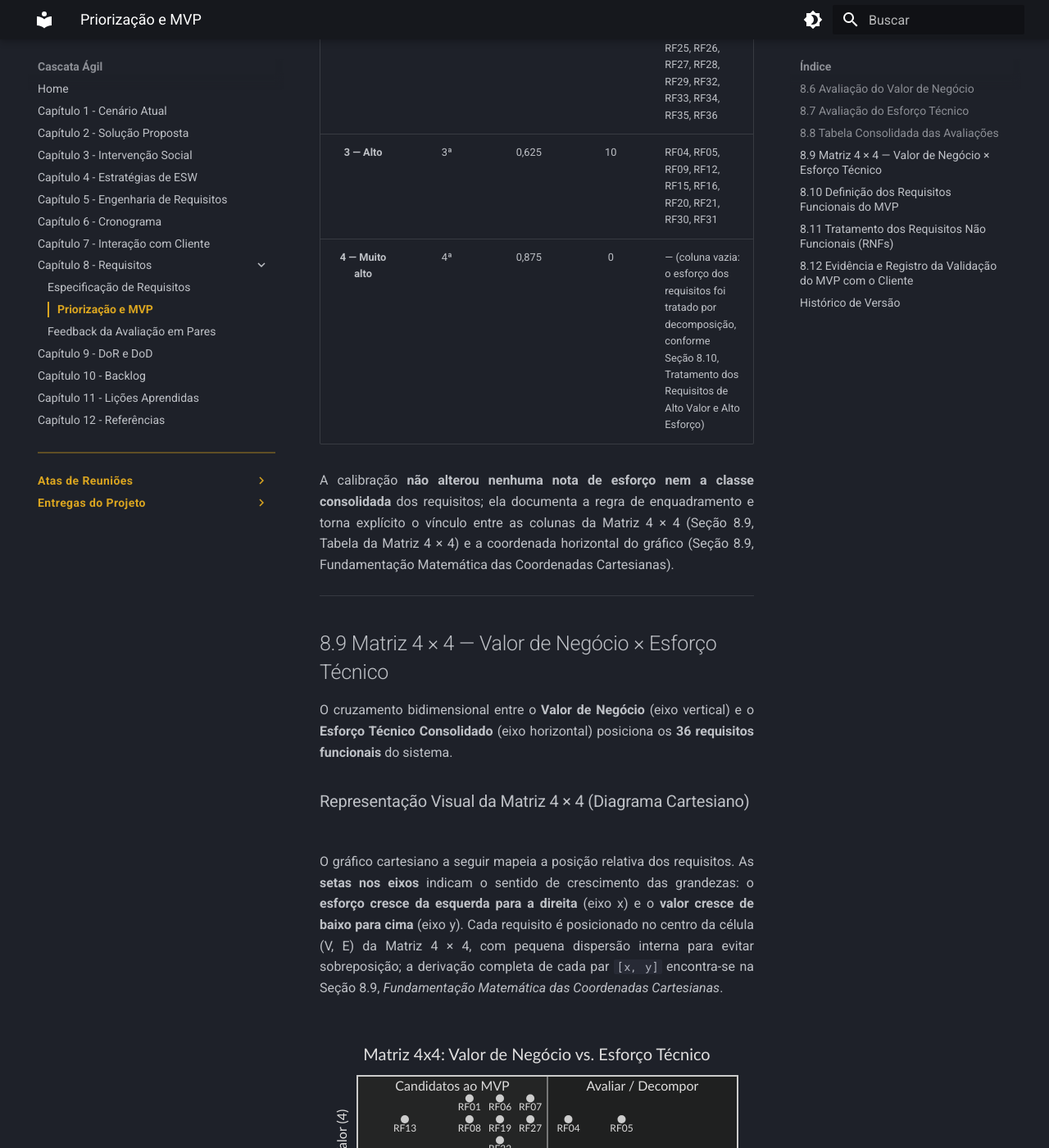
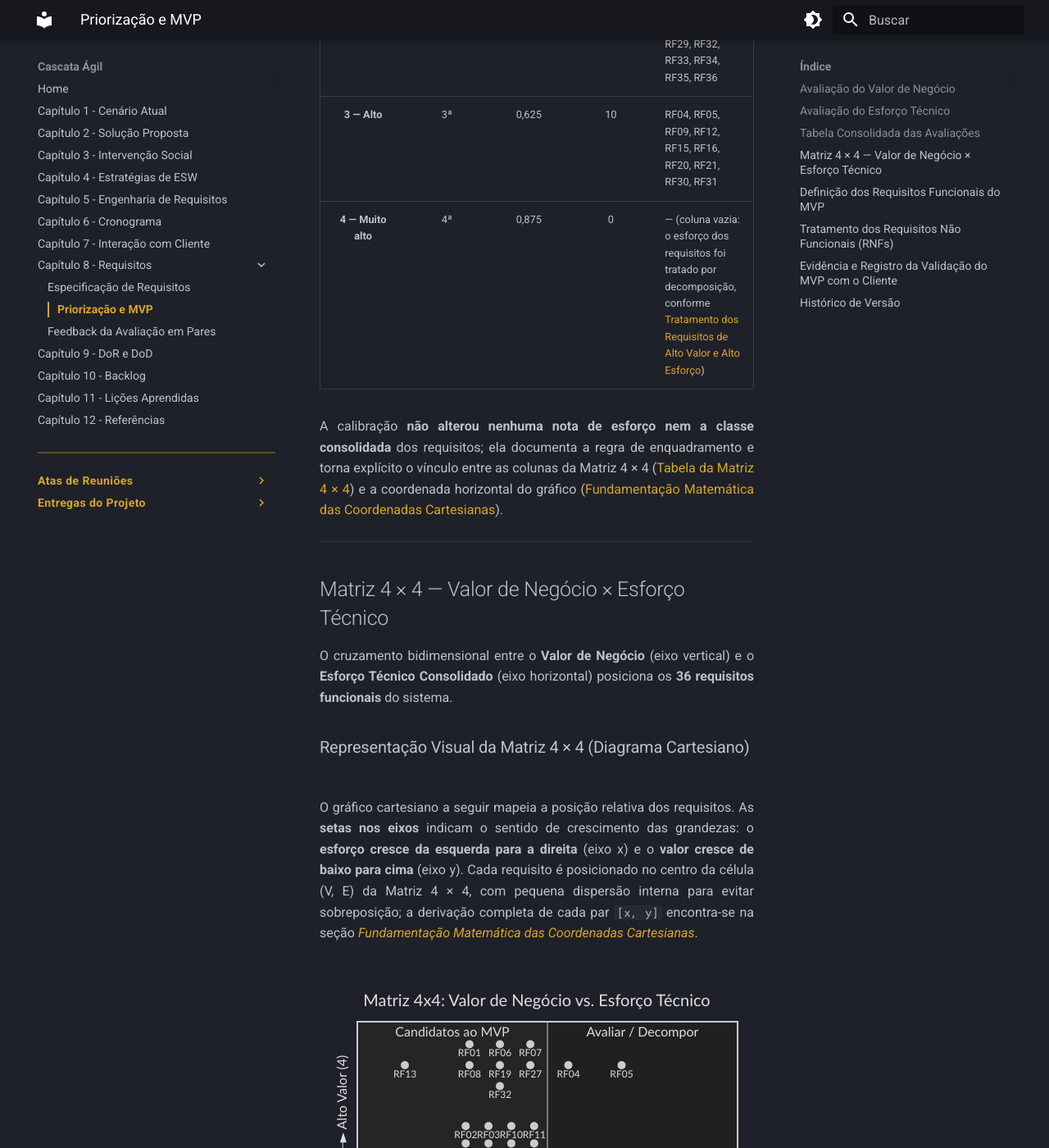
Before and after one commit to mdsreq-fga-unb/REQ-2026.2-T01-DUOC-Finance, an MkDocs documentation site: the page built from docs/requisitos/priorizacao.md, in a window 1280 px wide and 1400 px high, scrolled down 19512 px. Shown: the whole window at 82% size. Built offline with MkDocs 1.6.1 and Material for MkDocs 9.7.7, drawn with Linux system fonts in a browser that asks for light colours; some of the changed text lies outside the part shown.

Commit message:
docs(entrega-2): polimento final da Unidade 2, remocao de indices, video e renderizacao de diagramas
- Removidos os prefixos numericos dos titulos em Priorizacao (8.6-8.12), DoR/DoD (9.1-9.2) e Backlog (10.1-10.2), com ancoras retrocompativeis e semanticas.
- Incorporada a gravacao oficial em video da apresentacao da Entrega 2 (YouTube ID JF_cYRJM7vk) e checklist de auditoria atualizado.
- Atualizadas referencias internas na Entrega 2 e sincronizadas as metricas consolidadas do MVP (23 RFs no MVP / 74,2%).
- Implementada re-renderizacao dinamica do Mermaid com alternancia entre modo claro e escuro em mermaid-init.js.
- Compilacao estrita do MkDocs validada com 0 warnings e 0 erros.

````diff
--- a/docs/assets/javascripts/mermaid-init.js
+++ b/docs/assets/javascripts/mermaid-init.js
@@ -1,13 +1,72 @@
-document$.subscribe(() => {
-  if (typeof mermaid !== "undefined") {
+(() => {
+  let isRendering = false;
+
+  function renderMermaid(isSchemeChange = false) {
+    if (typeof mermaid === "undefined" || isRendering) return;
+
     const isDark = document.body.getAttribute("data-md-color-scheme") === "slate";
+    const nodes = document.querySelectorAll(".mermaid");
+    if (!nodes.length) return;
+
+    isRendering = true;
+
+    try {
       mermaid.initialize({
         startOnLoad: false,
         theme: isDark ? "dark" : "default",
         securityLevel: "loose"
       });
+
+      nodes.forEach((node) => {
+        if (!node.hasAttribute("data-mermaid-code")) {
+          node.setAttribute("data-mermaid-code", node.textContent);
+        } else if (isSchemeChange) {
+          node.removeAttribute("data-processed");
+          node.innerHTML = `<code>${node.getAttribute("data-mermaid-code")}</code>`;
+        }
+      });
+
       mermaid.run({
-      nodes: document.querySelectorAll(".mermaid")
+        nodes: Array.from(nodes)
+      }).catch((err) => {
+        console.warn("Mermaid run error:", err);
+      }).finally(() => {
+        isRendering = false;
+      });
+    } catch (e) {
+      console.warn("Mermaid init error:", e);
+      isRendering = false;
+    }
+  }
+
+  // Subscribe to MkDocs instant navigation
+  if (typeof document$ !== "undefined") {
+    document$.subscribe(() => {
+      renderMermaid(false);
+    });
+  } else {
+    document.addEventListener("DOMContentLoaded", () => {
+      renderMermaid(false);
     });
   }
+
+  // Observe theme palette changes (light/dark mode toggle)
+  let currentScheme = document.body.getAttribute("data-md-color-scheme");
+  const observer = new MutationObserver((mutations) => {
+    for (const mutation of mutations) {
+      if (mutation.type === "attributes" && mutation.attributeName === "data-md-color-scheme") {
+        const newScheme = document.body.getAttribute("data-md-color-scheme");
+        if (newScheme !== currentScheme) {
+          currentScheme = newScheme;
+          renderMermaid(true);
+        }
+        break;
+      }
+    }
   });
+
+  observer.observe(document.body, {
+    attributes: true,
+    attributeFilter: ["data-md-color-scheme"]
+  });
+})();
--- a/docs/requisitos/priorizacao.md
+++ b/docs/requisitos/priorizacao.md
@@ -1,7 +1,7 @@
 # Priorização de Requisitos e Definição do MVP
 
 !!! info "Enquadramento Metodológico — Capítulo 8 (Unidade 2) e Seção 10.2 do Template Oficial"
-    Este documento consolida o embasamento analítico e consensual da **Priorização de Requisitos e Definição da Linha de Corte do MVP**, subsidiando diretamente tanto a especificação dos [Requisitos de Software (Capítulo 8)](index.md) quanto o [Backlog do Produto (Capítulo 10)](../backlog/index.md). Na estrutura do Template Oficial da disciplina, este artefato fornece o embasamento metodológico da **Seção 10.2 (Priorização do Backlog e MVP)**, formalizada no [Capítulo 10](../backlog/index.md#102-priorizacao-do-backlog-e-mvp). As seções deste documento são numeradas a partir de **8.6**, em continuidade ao [Capítulo 8](index.md).
+    Este documento consolida o embasamento analítico e consensual da **Priorização de Requisitos e Definição da Linha de Corte do MVP**, subsidiando diretamente tanto a especificação dos [Requisitos de Software (Capítulo 8)](index.md) quanto o [Backlog do Produto (Capítulo 10)](../backlog/index.md). Na estrutura do Template Oficial da disciplina, este artefato fornece o embasamento metodológico da **Seção 10.2 (Priorização do Backlog e MVP)**, formalizada no [Capítulo 10](../backlog/index.md#priorizacao-do-backlog-e-linha-de-corte-do-mvp).
 
 Este documento consolida a estratégia integrada de priorização do sistema **DUOC Finance**, articulando os **Requisitos Funcionais (RF)** e **Requisitos Não Funcionais (RNF)** sob duas perspectivas complementares e interdependentes:
 
@@ -18,7 +18,9 @@
 ---
 
 <a id="8-6-avaliacao-do-valor-de-negocio"></a>
-## 8.6 Avaliação do Valor de Negócio
+<a id="101-avaliacao-do-valor-de-negocio"></a>
+<a id="avaliacao-do-valor-de-negocio"></a>
+## Avaliação do Valor de Negócio
 
 A Engenharia de Requisitos orientada ao valor assegura que os esforços de modelagem, prototipação ágil (*UI-First*) e implementação concentrem-se prioritariamente nas funcionalidades que geram o mais alto retorno operacional e mitigam os maiores riscos institucionais da organização parceira.
 
@@ -46,7 +48,7 @@
 
 ### Escala de Valor de Negócio (1 a 4)
 
-Para tornar a avaliação auditável e comparável, o valor de cada requisito é expresso em uma **escala quantitativa de 1 a 4**. Os **pesos de valor permanecem os previstos e validados com a cliente** na Reunião 05; não há classificação categórica adicional: a priorização decorre exclusivamente do cruzamento **Valor de Negócio × Esforço Técnico** (Matriz 4 × 4, Seção 8.9).
+Para tornar a avaliação auditável e comparável, o valor de cada requisito é expresso em uma **escala quantitativa de 1 a 4**. Os **pesos de valor permanecem os previstos e validados com a cliente** na Reunião 05; não há classificação categórica adicional: a priorização decorre exclusivamente do cruzamento **Valor de Negócio × Esforço Técnico** ([Matriz 4 × 4](#matriz-4-x-4-valor-de-negocio-x-esforco-tecnico)).
 
 | Pontuação | Nível de Valor | Interpretação e Impacto no Negócio | Diretriz Operacional para o MVP |
 | :---: | :---: | :--- | :--- |
@@ -57,7 +59,7 @@
 
 #### Rubrica de Julgamento do Valor de Negócio
 
-As notas de 1 a 4 acima são atribuídas à luz das quatro dimensões abaixo, que explicitam os parâmetros qualitativos (Seção 8.6, Critérios Qualitativos de Negócio) e quantitativos (Seção 8.6, Critérios Quantitativos de Negócio). As faixas de economia de horas são calculadas sobre a base de referência de **mais de 30 h/mês** de conferência manual da auxiliar-administradora.
+As notas de 1 a 4 acima são atribuídas à luz das quatro dimensões abaixo, que explicitam os parâmetros qualitativos ([Critérios Qualitativos de Negócio](#criterios-qualitativos-de-negocio)) e quantitativos ([Critérios Quantitativos de Negócio](#criterios-quantitativos-de-negocio)). As faixas de economia de horas são calculadas sobre a base de referência de **mais de 30 h/mês** de conferência manual da auxiliar-administradora.
 
 | Dimensão de Julgamento | **Nota 4** — Valor muito alto | **Nota 3** — Valor alto | **Nota 2** — Valor moderado | **Nota 1** — Valor baixo |
 | :--- | :--- | :--- | :--- | :--- |
@@ -71,7 +73,7 @@
 #### Rastreabilidade dos Gargalos (TR) para os Requisitos
 
 | Gargalo | Fluxo atual | Requisitos que o endereçam | Nota de valor predominante |
-| :---: | :--- | :--- | :---: |
+| :---: | :--- | :--- | :--- : |
 | **TR-01** | Envio do Relatório de Viagem Técnica (RVT) | RF04, RF19, RF22, RF32, RF35 (e RF20, RF36 como alternativas de entrada/exportação) | 4 / 3 |
 | **TR-02** | Submissão de comprovantes de despesa | RF07, RF08, RF28, RF29 | 4 / 3 |
 | **TR-03** | Consolidação de folha e comissões | RF05, RF06, RF27 (e RF21 como exceção assistida) | 4 / 2 |
@@ -80,7 +82,7 @@
 
 ### Distribuição por Nível de Valor e Linha de Corte do MVP
 
-A linha de corte, aplicada aos 31 RFs do backlog, é definida diretamente pelo eixo de **Valor de Negócio** da Matriz 4 × 4: requisitos de **valor 4 ou 3** compõem o MVP e requisitos de **valor 2 ou 1** seguem para o backlog de evolução. O **esforço técnico não exclui** requisitos de alto valor; ele orienta a estratégia de entrega (decomposição e redução de escopo, Seção 8.10, Tratamento dos Requisitos de Alto Valor e Alto Esforço). O núcleo originalmente discutido com a cliente foi preservado; os requisitos incorporados ou redefinidos posteriormente aparecem como refinamento técnico preliminar até nova ratificação.
+A linha de corte, aplicada aos 31 RFs do backlog, é definida diretamente pelo eixo de **Valor de Negócio** da Matriz 4 × 4: requisitos de **valor 4 ou 3** compõem o MVP e requisitos de **valor 2 ou 1** seguem para o backlog de evolução. O **esforço técnico não exclui** requisitos de alto valor; ele orienta a estratégia de entrega (decomposição e redução de escopo, [Tratamento dos Requisitos de Alto Valor e Alto Esforço](#tratamento-dos-requisitos-de-alto-valor-e-alto-esforco)). O núcleo originalmente discutido com a cliente foi preservado; os requisitos incorporados ou redefinidos posteriormente aparecem como refinamento técnico preliminar até nova ratificação.
 
 ```mermaid
 flowchart LR
@@ -125,7 +127,9 @@
 ---
 
 <a id="8-7-avaliacao-do-esforco-tecnico"></a>
-## 8.7 Avaliação do Esforço Técnico
+<a id="102-avaliacao-do-esforco-tecnico"></a>
+<a id="avaliacao-do-esforco-tecnico"></a>
+## Avaliação do Esforço Técnico
 
 A avaliação técnica foi conduzida pela equipe de desenvolvimento e arquitetura da **Cascata Ágil**, analisando a demanda de implementação para cada um dos **36 Requisitos Funcionais**.
 
@@ -192,12 +196,13 @@
 | **2,50 a 3,49** | **3 — Alto** | 3ª coluna (0,625) | Demanda substancial, regras de negócio densas e necessidade de atenção a testes. |
 | **3,50 a 4,00** | **4 — Muito alto** | 4ª coluna (0,875) | Elevada incerteza, múltiplos componentes acoplados ou risco de retrabalho expressivo. |
 
-> **Regra de leitura:** a coluna da Matriz 4 × 4 é determinada **exclusivamente** pelo intervalo da média consolidada; horas, complexidade e lacuna influenciam a posição apenas por meio da média. Os critérios de revisão e a análise de sensibilidade nas fronteiras de cada intervalo estão na Seção 8.8, Revisão e Calibração do Esforço Técnico.
+> **Regra de leitura:** a coluna da Matriz 4 × 4 é determinada **exclusivamente** pelo intervalo da média consolidada; horas, complexidade e lacuna influenciam a posição apenas por meio da média. Os critérios de revisão e a análise de sensibilidade nas fronteiras de cada intervalo estão na seção [Revisão e Calibração do Esforço Técnico](#revisao-e-calibracao-do-esforco-tecnico-frente-a-matriz-4-x-4).
 
 ---
 
 <a id="8-8-tabela-consolidada-das-avaliacoes"></a>
-## 8.8 Tabela Consolidada das Avaliações
+<a id="tabela-consolidada-das-avaliacoes"></a>
+## Tabela Consolidada das Avaliações
 
 A tabela a seguir consolida as avaliações de **todos os 36 Requisitos Funcionais** da especificação (RF01 a RF36), integrando o **Valor de Negócio**, a justificativa operacional, as três dimensões técnicas e o **Esforço Técnico Consolidado**. Para os requisitos adicionados ou redefinidos após a Reunião 05, a classificação de valor é preliminar e deverá ser ratificada em validação posterior com a cliente. Os requisitos marcados com **‡** (RF32 a RF36) são **complementares**: foram avaliados e posicionados na matriz, mas não compõem a linha de corte do backlog (ver [Requisitos Complementares](#requisitos-complementares-rf32-a-rf36-fora-da-linha-de-corte)).
 
@@ -240,12 +245,14 @@
 | **RF23** | **Bloquear acesso após tentativas falhas consecutivas** | OE4 / CAR-07 | **3** | Mitiga ataques de força bruta sobre contas corporativas com acesso a dados cadastrais e financeiros protegidos. | 6h (2) | 2 | 1 | 1,67 | **2 — Moderado** |
 | **RF24** | **Expirar senha periodicamente e impedir reutilização** | OE4 / CAR-07 | **2** | Recurso adicional de política de credenciais que não é bloqueante para o primeiro ciclo operacional. | 6h (2) | 2 | 2 | 2,00 | **2 — Moderado** |
 
+<a id="revisao-e-calibracao-do-esforco-tecnico-frente-a-matriz-4-x-4"></a>
+<a id="revisao-e-calibracao-do-esforco-tecnico-frente-a-matriz-4-4"></a>
 ### Revisão e Calibração do Esforço Técnico frente à Matriz 4 × 4
 
 A revisão do esforço técnico verificou, requisito a requisito, a coerência analítica entre as três dimensões (horas, complexidade e lacuna de capacidade), a média consolidada e a **coluna** ocupada na Matriz 4 × 4. Foram aplicadas quatro verificações:
 
-1. **Aderência das horas à faixa da nota:** todas as estimativas respeitam as faixas da Seção 8.7, Escalas Técnicas (limites inclusivos no extremo superior). Os casos de fronteira são **RF22, RF26 e RF29 (8 h → nota 2)** e **RF04, RF05 e RF09 (16 h → nota 3)**; nenhum requisito excede 16 h, razão pela qual a nota 4 em horas não é atribuída.
-2. **Conferência aritmética:** as 36 médias foram recalculadas pela fórmula da Seção 8.7, Fórmula de Consolidação e conferem com a tabela acima, sem divergências.
+1. **Aderência das horas à faixa da nota:** todas as estimativas respeitam as faixas de [Escalas Técnicas](#escalas-tecnicas) (limites inclusivos no extremo superior). Os casos de fronteira são **RF22, RF26 e RF29 (8 h → nota 2)** e **RF04, RF05 e RF09 (16 h → nota 3)**; nenhum requisito excede 16 h, razão pela qual a nota 4 em horas não é atribuída.
+2. **Conferência aritmética:** as 36 médias foram recalculadas pela [Fórmula de Consolidação e Regra de Conversão](#formula-de-consolidacao-e-regra-de-conversao) e conferem com a tabela acima, sem divergências.
 3. **Coerência entre dimensões:** a complexidade supera a nota de horas em +1 apenas quando há regra estrutural que não aumenta a codificação, mas aumenta o risco (ex.: **RF05**, cálculo monetário centesimal, RNF06; **RF06**, imutabilidade, RN08; **RF14**, RBAC em camadas, RN16; **RF22/RF26**, mídia e versionamento, RN23/RN24). A lacuna de capacidade é 3 nos sete requisitos de maior esforço (RF04, RF05, RF09, RF12, RF15, RF16 e RF20), e nenhum requisito atinge lacuna crítica (nota 4).
 4. **Sensibilidade às fronteiras de conversão:** requisitos com média a até 0,17 ponto de um limite de faixa foram identificados como **sensíveis** e permanecem monitorados.
 
@@ -263,21 +270,26 @@
 | **1 — Baixo** | 1ª | 0,125 | 2 | RF13, RF18 |
 | **2 — Moderado** | 2ª | 0,375 | 24 | RF01, RF02, RF03, RF06, RF07, RF08, RF10, RF11, RF14, RF17, RF19, RF22, RF23, RF24, RF25, RF26, RF27, RF28, RF29, RF32, RF33, RF34, RF35, RF36 |
 | **3 — Alto** | 3ª | 0,625 | 10 | RF04, RF05, RF09, RF12, RF15, RF16, RF20, RF21, RF30, RF31 |
-| **4 — Muito alto** | 4ª | 0,875 | 0 | — (coluna vazia: o esforço dos requisitos foi tratado por decomposição, conforme Seção 8.10, Tratamento dos Requisitos de Alto Valor e Alto Esforço) |
+| **4 — Muito alto** | 4ª | 0,875 | 0 | — (coluna vazia: o esforço dos requisitos foi tratado por decomposição, conforme [Tratamento dos Requisitos de Alto Valor e Alto Esforço](#tratamento-dos-requisitos-de-alto-valor-e-alto-esforco)) |
 
-A calibração **não alterou nenhuma nota de esforço nem a classe consolidada** dos requisitos; ela documenta a regra de enquadramento e torna explícito o vínculo entre as colunas da Matriz 4 × 4 (Seção 8.9, Tabela da Matriz 4 × 4) e a coordenada horizontal do gráfico (Seção 8.9, Fundamentação Matemática das Coordenadas Cartesianas).
+A calibração **não alterou nenhuma nota de esforço nem a classe consolidada** dos requisitos; ela documenta a regra de enquadramento e torna explícito o vínculo entre as colunas da Matriz 4 × 4 ([Tabela da Matriz 4 × 4](#tabela-da-matriz-4-x-4)) e a coordenada horizontal do gráfico ([Fundamentação Matemática das Coordenadas Cartesianas](#fundamentacao-matematica-das-coordenadas-cartesianas)).
 
 ---
 
 <a id="8-9-matriz-4-x-4"></a>
 <a id="8-9-matriz-4-x-4-valor-de-negocio-x-esforco-tecnico"></a>
-## 8.9 Matriz 4 × 4 — Valor de Negócio × Esforço Técnico
+<a id="104-matriz-4-x-4"></a>
+<a id="matriz-4-x-4"></a>
+<a id="matriz-4-x-4-valor-de-negocio-x-esforco-tecnico"></a>
+## Matriz 4 × 4 — Valor de Negócio × Esforço Técnico
 
 O cruzamento bidimensional entre o **Valor de Negócio** (eixo vertical) e o **Esforço Técnico Consolidado** (eixo horizontal) posiciona os **36 requisitos funcionais** do sistema.
 
+<a id="representacao-visual-da-matriz-4-x-4-diagrama-cartesiano"></a>
+<a id="representacao-visual-da-matriz-4-4-diagrama-cartesiano"></a>
 ### Representação Visual da Matriz 4 × 4 (Diagrama Cartesiano)
 
-O gráfico cartesiano a seguir mapeia a posição relativa dos requisitos. As **setas nos eixos** indicam o sentido de crescimento das grandezas: o **esforço cresce da esquerda para a direita** (eixo x) e o **valor cresce de baixo para cima** (eixo y). Cada requisito é posicionado no centro da célula (V, E) da Matriz 4 × 4, com pequena dispersão interna para evitar sobreposição; a derivação completa de cada par `[x, y]` encontra-se na Seção 8.9, *Fundamentação Matemática das Coordenadas Cartesianas*.
+O gráfico cartesiano a seguir mapeia a posição relativa dos requisitos. As **setas nos eixos** indicam o sentido de crescimento das grandezas: o **esforço cresce da esquerda para a direita** (eixo x) e o **valor cresce de baixo para cima** (eixo y). Cada requisito é posicionado no centro da célula (V, E) da Matriz 4 × 4, com pequena dispersão interna para evitar sobreposição; a derivação completa de cada par `[x, y]` encontra-se na seção [*Fundamentação Matemática das Coordenadas Cartesianas*](#fundamentacao-matematica-das-coordenadas-cartesianas).
 
 ```mermaid
 quadrantChart
@@ -335,6 +347,8 @@
     "RF16": [0.625, 0.125]
 ```
 
+<a id="tabela-da-matriz-4-x-4"></a>
+<a id="tabela-da-matriz-4-4"></a>
 ### Tabela da Matriz 4 × 4
 
 | Valor de Negócio ↓ / Esforço Técnico → | 1 — Baixo | 2 — Moderado | 3 — Alto | 4 — Muito alto |
@@ -346,7 +360,7 @@
 
 ### Fundamentação Matemática das Coordenadas Cartesianas
 
-As coordenadas `[x, y]` do diagrama da Seção 8.9, Representação Visual da Matriz 4 × 4 **não são estimativas visuais**: derivam deterministicamente das duas notas ordinais da Matriz 4 × 4 — **V** (Valor de Negócio, Seção 8.8) e **E** (Esforço Consolidado, Seção 8.7, Fórmula de Consolidação) — por meio de duas etapas: *normalização* (posiciona o requisito no centro da célula) e *dispersão* (*jitter* determinístico que evita a sobreposição de requisitos que ocupam a mesma célula).
+As coordenadas `[x, y]` do diagrama da [Representação Visual da Matriz 4 × 4](#representacao-visual-da-matriz-4-x-4-diagrama-cartesiano) **não são estimativas visuais**: derivam deterministicamente das duas notas ordinais da Matriz 4 × 4 — **V** (Valor de Negócio, [Tabela Consolidada das Avaliações](#tabela-consolidada-das-avaliacoes)) e **E** (Esforço Consolidado, [Fórmula de Consolidação e Regra de Conversão](#formula-de-consolidacao-e-regra-de-conversao)) — por meio de duas etapas: *normalização* (posiciona o requisito no centro da célula) e *dispersão* (*jitter* determinístico que evita a sobreposição de requisitos que ocupam a mesma célula).
 
 #### Etapa 1 — Normalização para o intervalo [0, 1]
 
@@ -428,7 +442,7 @@
 | (1, 3) | RF16 | 3 | 1 | 0,625 | 0,125 | 0 | 0 | **[0,625; 0,125]** |
 
 !!! note "Auditabilidade e manutenção"
-    As colunas **E** e **V** reproduzem exatamente a Tabela Consolidada (Seção 8.8) e a Tabela da Matriz 4 × 4 (Seção 8.9, Tabela da Matriz 4 × 4). Ao incluir ou reclassificar um requisito, basta recalcular `(x_base, y_base)`, reordenar a célula afetada e reaplicar a Etapa 2. A posição dentro da célula é apenas um recurso de legibilidade: **não possui significado analítico** — vale somente a célula (V, E).
+    As colunas **E** e **V** reproduzem exatamente a [Tabela Consolidada](#tabela-consolidada-das-avaliacoes) e a [Tabela da Matriz 4 × 4](#tabela-da-matriz-4-x-4). Ao incluir ou reclassificar um requisito, basta recalcular `(x_base, y_base)`, reordenar a célula afetada e reaplicar a Etapa 2. A posição dentro da célula é apenas um recurso de legibilidade: **não possui significado analítico** — vale somente a célula (V, E).
 
 ### Análise Estratégica dos Quadrantes
 
@@ -445,7 +459,9 @@
 ---
 
 <a id="8-10-definicao-dos-requisitos-funcionais-do-mvp"></a>
-## 8.10 Definição dos Requisitos Funcionais do MVP
+<a id="105-definicao-dos-requisitos-funcionais-do-mvp"></a>
+<a id="definicao-dos-requisitos-funcionais-do-mvp"></a>
+## Definição dos Requisitos Funcionais do MVP
 
 A delimitação do Produto Mínimo Viável não se resumiu a agrupar funcionalidades fáceis. O corte considerou a formação de um **fluxo operacional minimamente completo, coerente e autossuficiente**, capaz de sanar as maiores dores da DUOC no primeiro ciclo de uso e, ao mesmo tempo, manter explícita a distinção entre itens já validados com a cliente e refinamentos posteriores sujeitos à ratificação.
 
@@ -519,7 +535,8 @@
 ---
 
 <a id="8-11-tratamento-dos-requisitos-nao-funcionais-rnfs"></a>
-## 8.11 Tratamento dos Requisitos Não Funcionais (RNFs)
+<a id="tratamento-dos-requisitos-nao-funcionais-rnfs"></a>
+## Tratamento dos Requisitos Não Funcionais (RNFs)
 
 Os atributos de qualidade e restrições técnicas do sistema receberam análise individualizada e foram vinculados ao escopo do MVP, garantindo que aspectos críticos de segurança, confiabilidade, desempenho, acessibilidade e conformidade acompanhem a primeira versão operacional.
 
@@ -568,7 +585,9 @@
 ---
 
 <a id="8-12-evidencia-e-registro-da-validacao-do-mvp-com-o-cliente"></a>
-## 8.12 Evidência e Registro da Validação do MVP com o Cliente
+<a id="107-evidencia-e-registro-da-validacao-do-mvp-com-o-cliente"></a>
+<a id="evidencia-e-registro-da-validacao-do-mvp-com-o-cliente"></a>
+## Evidência e Registro da Validação do MVP com o Cliente
 
 A Reunião 05 registrou a validação do núcleo funcional disponível em **24/09/2026**. O escopo foi posteriormente refinado pela equipe com novos requisitos e com a redefinição de alguns itens; essas alterações posteriores permanecem explicitamente marcadas como **preliminares** até nova ratificação da cliente.
 
````
Also changed, not shown: other parts of docs/requisitos/priorizacao.md (+1 -0 lines), docs/backlog/index.md (+8 -5 lines), docs/dor-dod/index.md (+8 -3 lines), docs/entregas/entrega-2.md (+21 -25 lines). Lines whose indentation alone changed are shown as unchanged.
